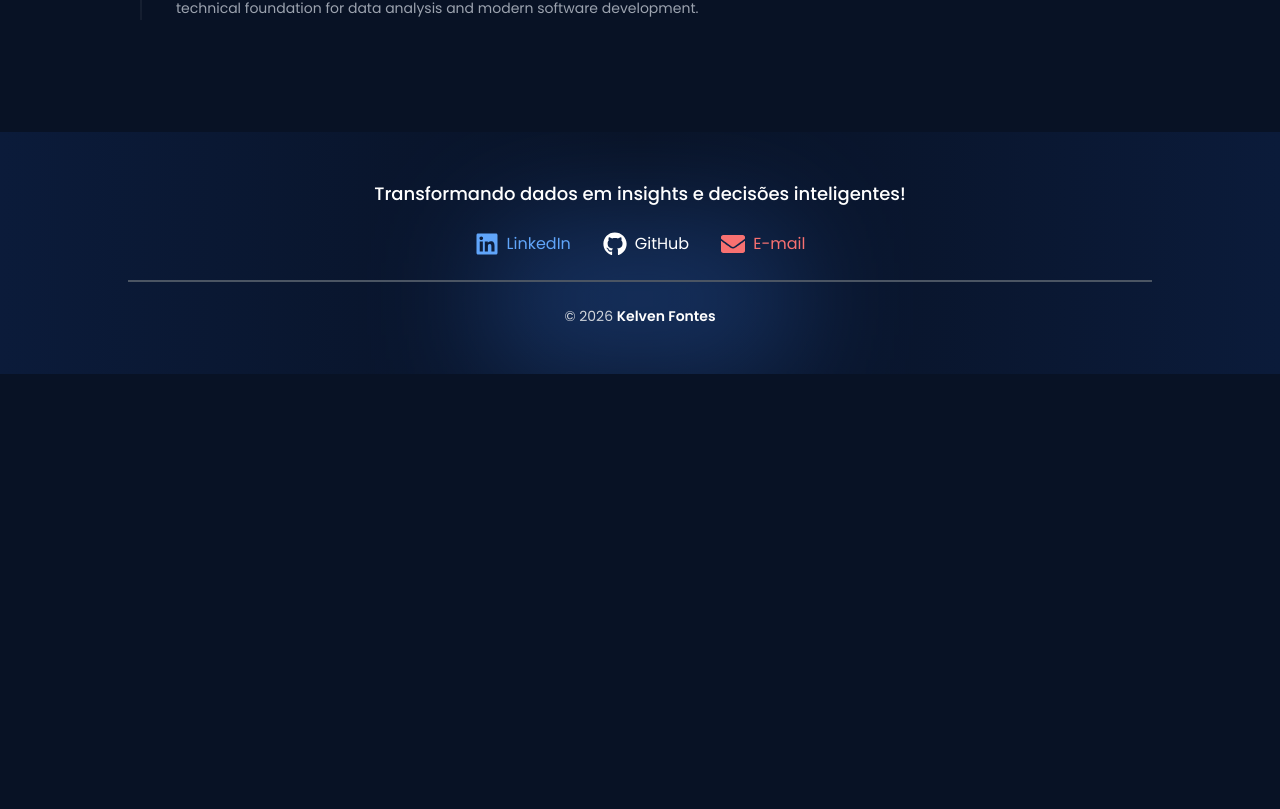
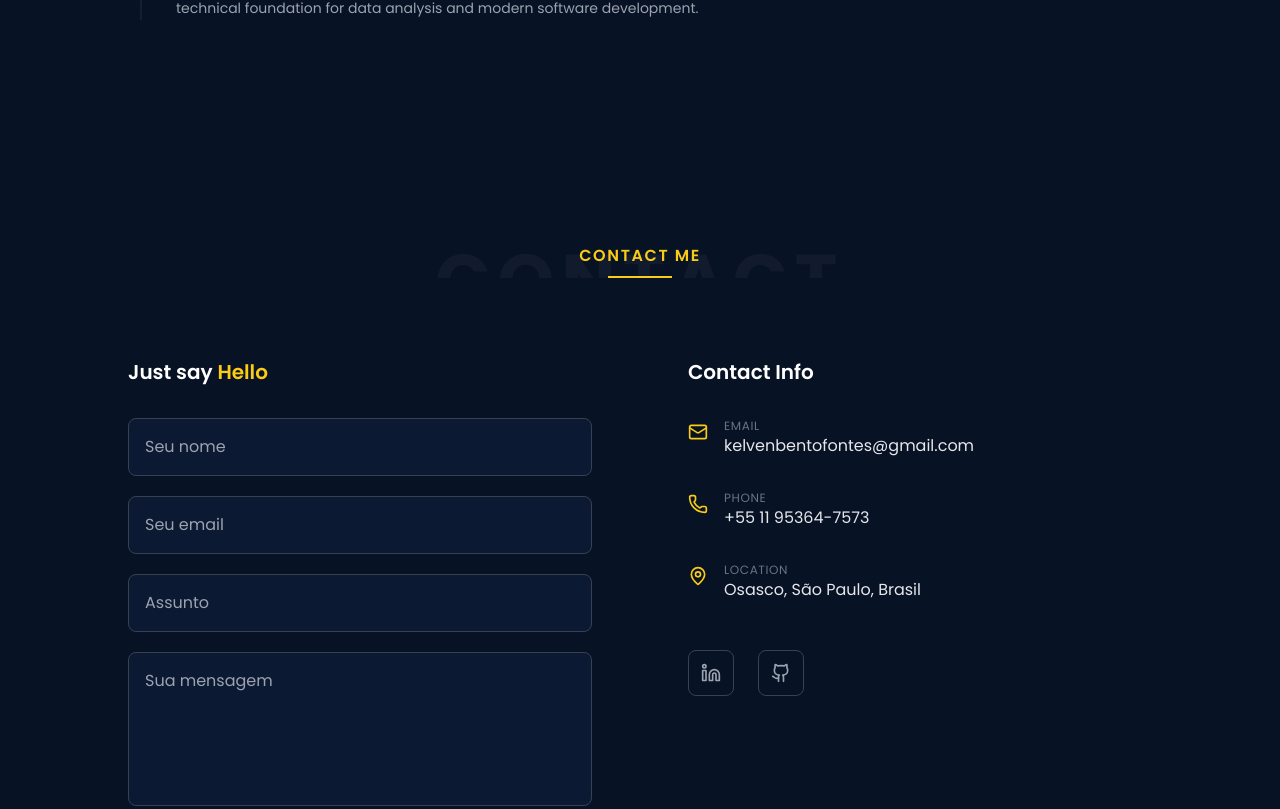
Before and after one commit to KelvenFontes/my-portfolio, a Next.js app: page /pt in a window 1280 px wide. Shown: the part 3471-4280 px from the top of the page. Before the commit the page ends 3845 px from the top, so only its background shows below. Built offline with nearby package versions, Linux system fonts and the light colour scheme.

Commit message:
feat: ativar componente Contact na página inicial

```diff
--- a/src/app/pt/page.tsx
+++ b/src/app/pt/page.tsx
@@ -29,7 +29,7 @@ export default async function Home() {
 
       <Resume />
 
-      {/* <Contact /> */}
+      <Contact />
 
       <Footer />
       <ScrollToTop />
--- a/src/components/Contact.tsx
+++ b/src/components/Contact.tsx
@@ -11,7 +11,7 @@ export default function Contact() {
       <div className="max-w-5xl mx-auto">
 
         {/* HEADER */}
-        <div className="text-center mb-20 relative">
+        <div className="text-center mb-20 relative overflow-hidden">
 
           <h2 className="absolute inset-0 flex justify-center text-7xl font-bold text-white/[0.04] tracking-widest">
             CONTACT
```
